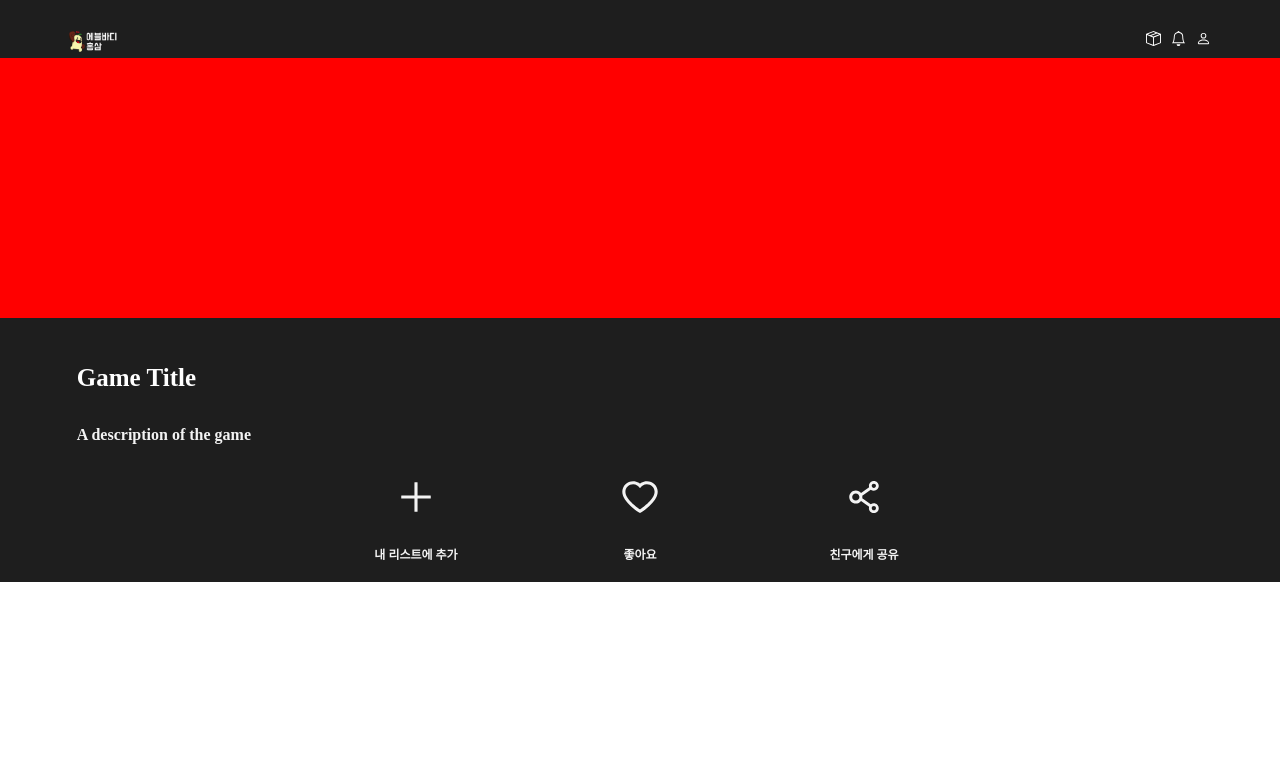
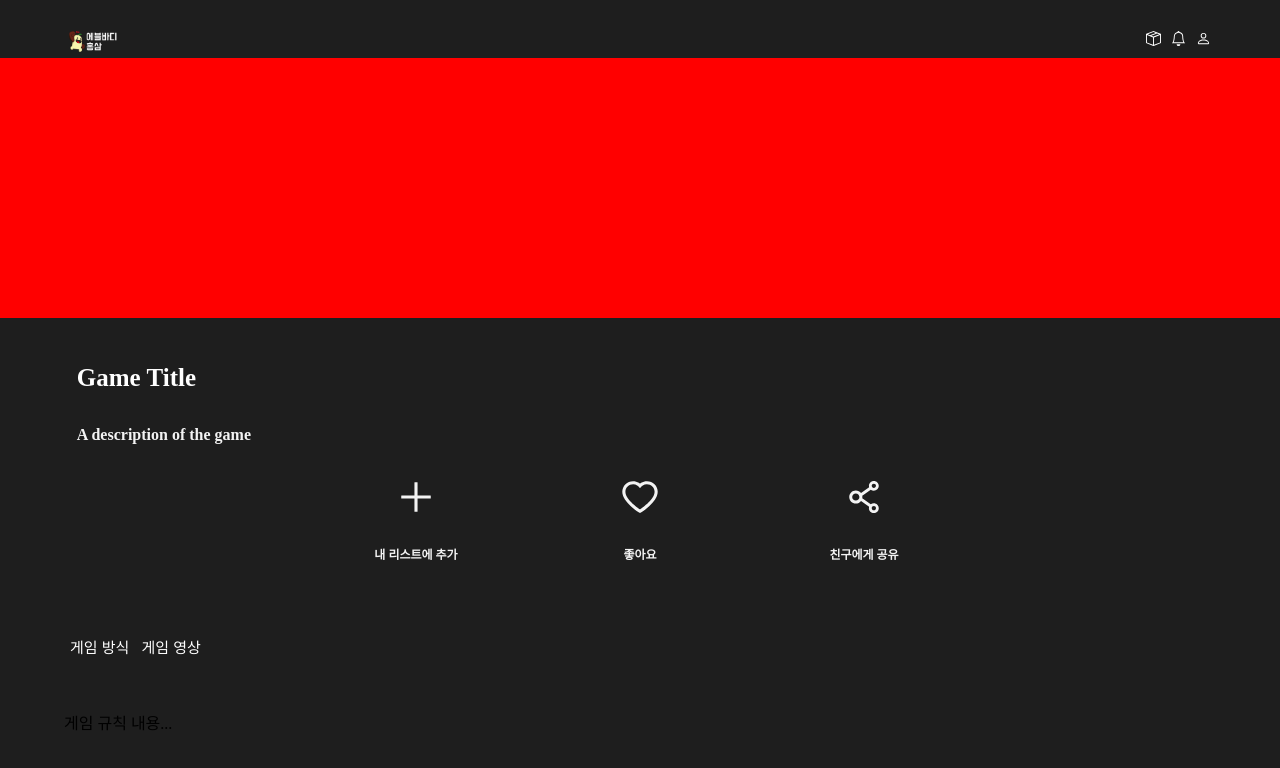
Before and after one commit to haeundae-triangle/hongsam-FE, a React (Create React App) app: page /GameDetail in a window 1280 px wide. Shown: the top 768 px of the page. Built offline with nearby package versions, Linux system fonts and the light colour scheme.

Commit message:
Feat : 게임 디테일 페이지 정보 탭 구현

```diff
--- a/src/pages/GameDetail.js
+++ b/src/pages/GameDetail.js
@@ -1,4 +1,4 @@
-// import { useEffect, useState } from 'react';
+import { useState } from 'react';
 import React from 'react';
 import styled from 'styled-components'
 import { AiOutlinePlus, AiOutlineHeart, AiOutlineShareAlt } from 'react-icons/ai';
@@ -7,6 +7,7 @@ import ToolbarTopSide from "../components/ToolbarTopside";
 
 
 const GameDetail = () => {
+  const [selected, setSelected] = useState('rule')
 
   return (
   <div className="main-view">
@@ -32,8 +33,16 @@ const GameDetail = () => {
         <H5>친구에게 공유</H5>
       </EachIconContainer>
     </IconContainer>
-    <GamesContainer>
-    </GamesContainer>
+    <GameInfoTab>
+      <TabButton onClick={() => setSelected('rule')}>게임 방식</TabButton>
+      <TabButton onClick={() => setSelected('media')}>게임 영상 </TabButton>
+      {/* 조건부 렌더링 */}
+      {selected === 'rule' ? (
+        <GameRules>게임 규칙 내용...</GameRules>
+      ) : (
+        <GameMedia>게임 미디어 내용...</GameMedia>
+      )}
+    </GameInfoTab>
   </div>
   );
 }
@@ -82,6 +91,24 @@ const H5 = styled.h5`
   margin: 10% 0 0 0;
 `
 
-const GamesContainer = styled.div`
+const GameInfoTab = styled.div`
   padding: 0 5%;
 `
+
+const TabButton = styled.button`
+  height: 10vw;
+  color: white;
+  font-size: 15px;
+  &:hover {
+    opacity: 0.8;
+  }
+`;
+
+
+const GameRules = styled.div`
+  height: 20vw;
+`
+
+const GameMedia = styled.div`
+  height: 20vw;
+`
```
